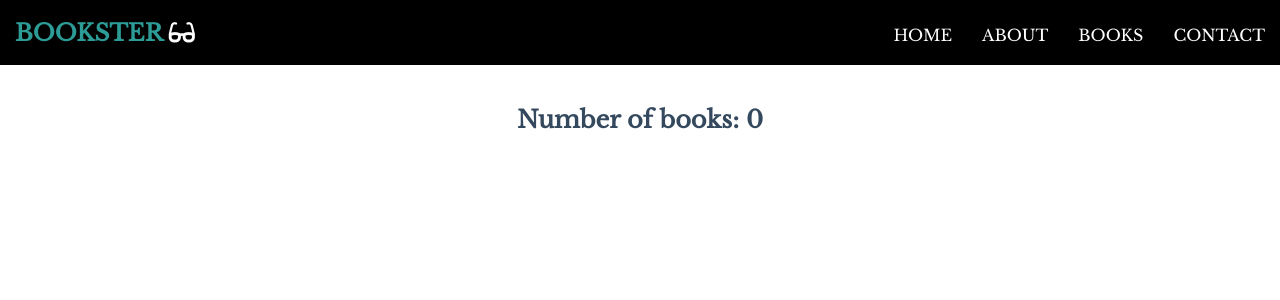
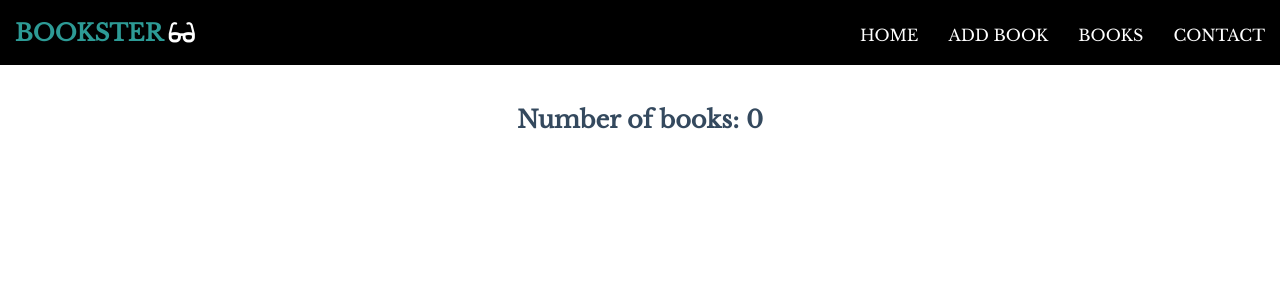
Before and after one commit to tiramisuzie/book_app, a Node server app: page /book in a window 1280 px wide. Shown: the top 300 px of the page. Run offline with Node 20, Linux system fonts and the light colour scheme; data that the repository does not hold is empty; some libraries are stand-ins or nearby versions.

Commit message:
added functionality

```diff
--- a/views/index.ejs
+++ b/views/index.ejs
@@ -11,7 +11,7 @@
           <div class="presentation">
             <h4 class="title"><%= book.title %></h4>
             <p class="author"><%= book.author %></p>
-            <p class="read"><a href="#">Read More &#8250;</a></p>
+            <p class="read"><a href="/book/<%= book.id %>">Read More &#8250;</a></p>
           </div>
         </div>
       </div>
--- a/views/partials/header.ejs
+++ b/views/partials/header.ejs
@@ -1,11 +1,11 @@
 <header class="header">
-  <h1 class="logo"><a href="#"><%= bookTitle %> <i class="fas fa-glasses"></i></a></h1>
+  <h1 class="logo"><a href="/book"><%= bookTitle %> <i class="fas fa-glasses"></i></a></h1>
   <div class="hamburger">
     <a href="#"><i class="fas fa-bars"></i></a>
   </div>
   <ul class="main-nav">
-        <li><a href="#">Home</a></li>
-        <li><a href="#">About</a></li>
+        <li><a href="/book">Home</a></li>
+        <li><a href="/book/newbook">Add Book</a></li>
         <li><a href="#">Books</a></li>
         <li><a href="#">Contact</a></li>
     </ul>
```
